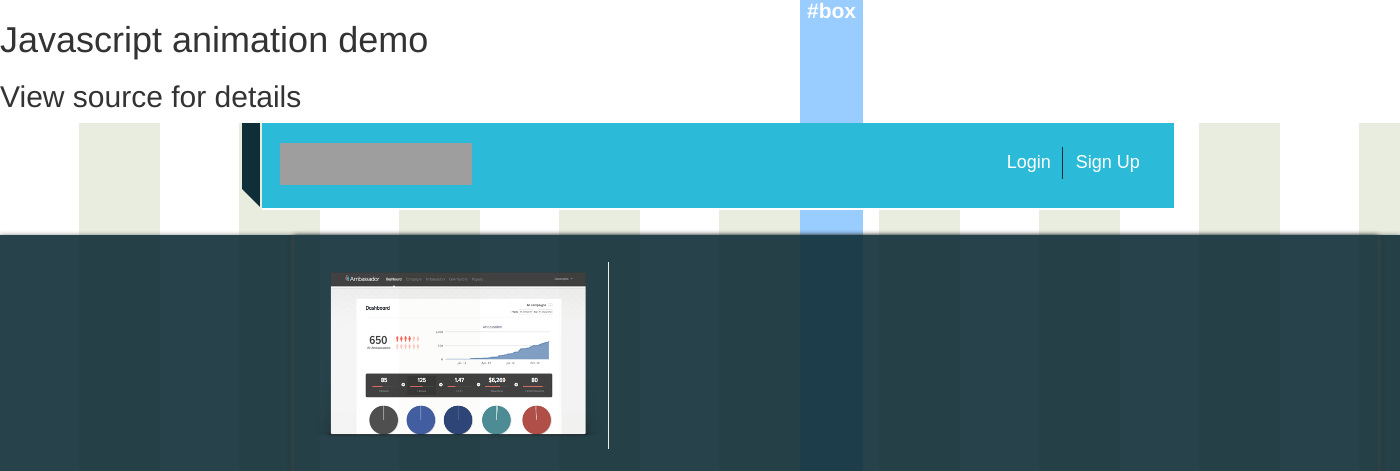
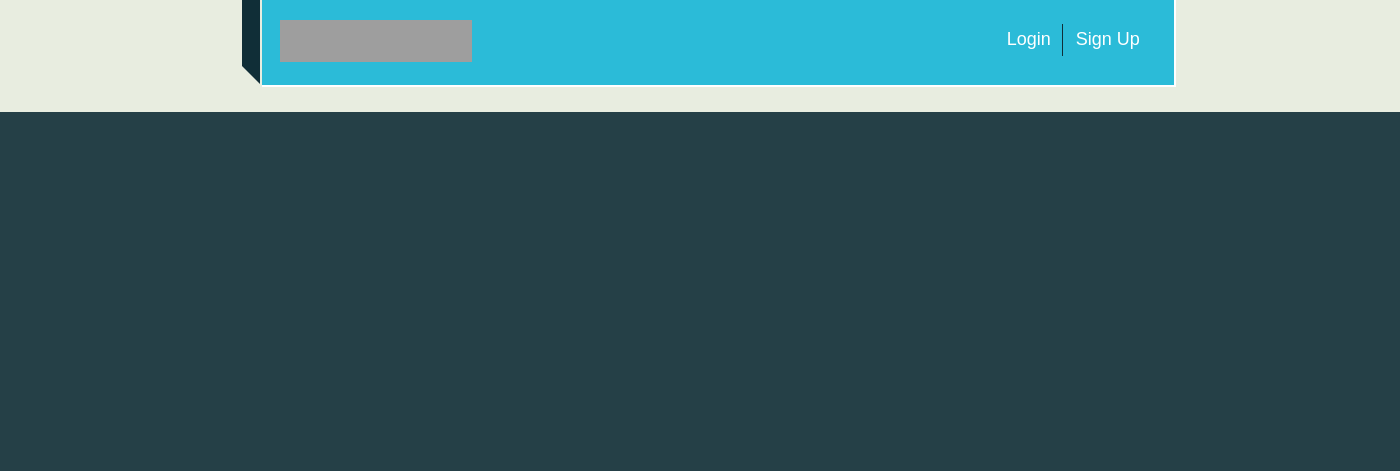
Before and after one commit to mkuchen/ambassador_app, a Django app: template templates/splash.html in a window 1400 px wide. Shown: the top 471 px of the page. Run offline with Django 3.2, Linux system fonts and the light colour scheme; the template is opened without the code that fills it, so the values that code supplies are empty; some web fonts are replaced; grey boxes are pictures that could not be loaded.

Commit message:
simplified for showing concept

```diff
--- a/ambassador_app/static/css/splash.css
+++ b/ambassador_app/static/css/splash.css
@@ -18,7 +18,8 @@
 
 div#main-wrapper {
 	/*background: url('/static/img/banner1.jpg') #82d5db no-repeat;*/
-	background: url('/static/img/background.png') #82d5db repeat;
+	/*background: url('/static/img/background.png') #82d5db repeat;*/
+	background: #E8EDE0;
 	height: 1200px;
 }
 
@@ -40,7 +41,12 @@
 
 div.content-slide-from-left {
 	position: relative;
-	left: -1500px;
+	left: -2000px;
+}
+
+div.content-slide-from-right {
+	position: relative;
+	left: 3000px;
 }
 
 div#header-splash-outer {
@@ -121,9 +127,6 @@
 
 div#banner-splash {
 	text-shadow: 0 1px 3px rgba(0,0,0, 0.4);
-	-webkit-box-shadow: 0px 1px 5px rgba(50, 50, 50, 0.95);
-	-moz-box-shadow: 0px 1px 5px rgba(50, 50, 50, 0.95);
-	box-shadow: 0px 1px 5px rgba(50, 50, 50, 0.95);
 	z-index: 1;
 	position: relative;
 	background: #102E37;
@@ -132,26 +135,19 @@
 	opacity: .9;
 }
 
-div#banner-splash div#banner-splash-inner {
-	background: #102E37;
-	width: 1084px;
+div#banner-splash div#banner-splash-inner-left {
+	width: 600px;
 	margin-top: 2px;
 	margin-left: 14px;
 	margin-bottom: 2px;
-	-webkit-box-shadow: 0px 1px 5px rgba(50, 50, 50, 0.95);
-	-moz-box-shadow: 0px 1px 5px rgba(50, 50, 50, 0.95);
-	box-shadow: 0px 1px 5px rgba(50, 50, 50, 0.95);
 }
 
-div#banner-splash div#banner-splash-inner div.info-box-container {
-	-webkit-box-shadow: 0px 1px 5px rgba(50, 50, 50, 0.75);
-	-moz-box-shadow: 0px 1px 5px rgba(50, 50, 50, 0.75);
-	box-shadow: 0px 1px 5px rgba(50, 50, 50, 0.75);
+div#banner-splash div#banner-splash-inner-left div.info-box-container {
 	position: relative;
 	z-index: 2;
 }
 
-div#banner-splash div#banner-splash-inner div.info-box-container div.info-box {
+div#banner-splash div#banner-splash-inner-left div.info-box-container div.info-box {
 	position: relative;
 	margin: 0 auto;
 	text-align: center;
@@ -160,7 +156,7 @@
 	height: 530px;
 }
 
-div#banner-splash div#banner-splash-inner div.info-box-container div.info-box div.text-boxes {
+div#banner-splash div#banner-splash-inner-left div.info-box-container div.info-box div.text-boxes {
 	width: 100%;
 	height: 100%;
 	float:center;
@@ -169,7 +165,7 @@
 }
 
 
-div#banner-splash div#banner-splash-inner div.info-box-container div.info-box div.text-box-bottom {
+div#banner-splash div#banner-splash-inner-left div.info-box-container div.info-box div.text-box-bottom {
 	display: inline-block;
 	vertical-align: middle;
 	text-align: right;
@@ -181,7 +177,7 @@
 	margin-left: 24px;
 }
 
-div#banner-splash div#banner-splash-inner div.info-box-container div.info-box div.text-box-bottom h1 {
+div#banner-splash div#banner-splash-inner-left div.info-box-container div.info-box div.text-box-bottom h1 {
 	color: #E32636;
 	margin: 0 0 2px;
 	letter-spacing: -1px;
@@ -192,7 +188,7 @@
 	float: left;
 }
 
-div#banner-splash div#banner-splash-inner div.info-box-container div.info-box div.text-box-bottom p {
+div#banner-splash div#banner-splash-inner-left div.info-box-container div.info-box div.text-box-bottom p {
 	margin: 0;
 	color: #19A3FF;
 	font: 20px/24px 'proxima-nova', Arial, Helvetica, sans-serif;
@@ -202,7 +198,7 @@
 }
 
 
-div#banner-splash div#banner-splash-inner div.info-box-container div.info-box div.text-box-top dl {
+div#banner-splash div#banner-splash-inner-left div.info-box-container div.info-box div.text-box-top dl {
 	margin: 15px 0 15px 10px;
 	overflow: hidden;
 	font: 20.5px/29px 'proxima-nova', Arial, Helvetica, sans-serif;
@@ -213,35 +209,45 @@
 	float: left;
 }
 
-div#banner-splash div#banner-splash-inner div.info-box-container div.info-box div.text-box-top dl dt {
+div#banner-splash div#banner-splash-inner-left div.info-box-container div.info-box div.text-box-top dl dt {
 	font-family: 'Lato', sans-serif;
 	font-weight: 400;
 	margin-top: 10px;
 }
 
-div#banner-splash div#banner-splash-inner div.info-box-container div.info-box div.text-box-top dl img {
+div#banner-splash div#banner-splash-inner-left div.info-box-container div.info-box div.text-box-top dl img {
 	margin-right:12px;
 	vertical-align: baseline;
 }
 
-div#banner-splash div#banner-splash-inner div.info-box-container div.info-box div.text-box-top dl span {
+div#banner-splash div#banner-splash-inner-left div.info-box-container div.info-box div.text-box-top dl span {
 	line-height: 20px;
 	width: auto;
 }
 
-div#banner-splash div#banner-splash-inner div.info-box-container div.info-box div.text-box-top {
+div#banner-splash div#banner-splash-inner-left div.info-box-container div.info-box div.text-box-top {
 	float: left;
 	vertical-align: middle;
 	position: relative;
 	top: 12px;
 }
 
-div#banner-splash div#banner-splash-inner div.info-box-container div.info-box div.text-box-top img#place-holder {
+div#banner-splash div#banner-splash-inner-left div.info-box-container div.info-box div.text-box-top img#place-holder {
 	position: relative;
 	padding: 6px;
 	border-right: 1px solid #eee;
 	float: left;
 }
+
+div#banner-splash div#banner-splash-inner-right {
+	background: red;
+	width: 400px;
+	margin-top: 2px;
+	margin-left: 14px;
+	margin-bottom: 2px;
+	height: 100%;
+}
+
 
 div.image-ontop {
 	position: relative;
--- a/templates/splash.html
+++ b/templates/splash.html
@@ -13,10 +13,9 @@
 		<link rel="stylesheet" type="text/css" href="{% static 'css/splash.css' %}">
 		<link rel="stylesheet" type="text/css" href="{% static 'css/modals.css' %}">
 		<script type="text/javascript" src="{% static 'js/libs/animator.js' %}"></script>
-		<script type="text/javascript">
+		<!--<script type="text/javascript">
 
 			// some demo tings
-
 			function animationDemo() {
 
 				// sequence collection
@@ -97,22 +96,18 @@
 			window.onload = function() {
 				animationDemo();
 			}
-
-	</script>
+		</script>-->
 	    <!--[if IE]>
 	        <script src="http://html5shiv.googlecode.com/svn/trunk/html5.js"></script>
 	    <![endif]-->
 	</head>
 
 	<body id="home">
+		<!--
 		<div>
-
-		 	<h1>Javascript animation demo</h1>
-		 	<h2>View source for details</h2>
-
 		 	<div id="box" class="example-box" onclick="redoAnimationDemo()"><b>#box</b></div>
-
 		</div>
+	-->
 		<div id="main-wrapper">
 			<div id="header-splash-outer">
 
@@ -136,9 +131,10 @@
 
 			</div>
 			<div id="banner-splash" class="content-slide-from-left">
-				<div id="banner-splash-inner">
+				<div id="banner-splash-inner-left">
 					<div class="info-box-container">
 						<div class="info-box">
+							<!--
 							<div class="text-boxes wrapper-inner">
 
 								<div class="text-box-top">
@@ -157,11 +153,17 @@
 									<h1>Referral Automation, Made Easy</h1><br><br>
 									<p>The End-to-End Referral Solution</p>
 								</div>
+							-->
 
 							</div>
 						</div>
 					</div>
 				</div>
+				<!--
+				<div id="banner-splash-inner-right" class="content-slide-from-right">
+
+				</div>
+				-->
 			</div>
 
 			<!--
@@ -219,7 +221,8 @@
 
 			$(document).ready(function() {
 				$("div.header-slide-1").animate({top:'0'}, 1200);
- 				$("div.content-slide-from-left").animate({left:'0'}, 1800);
+ 				$("div.content-slide-from-left").animate({left:'0'}, 1200);
+ 				$("div.content-slide-from-right").animate({left:'0'}, 1200);
 			});
 		</script>
 	</body>
```
